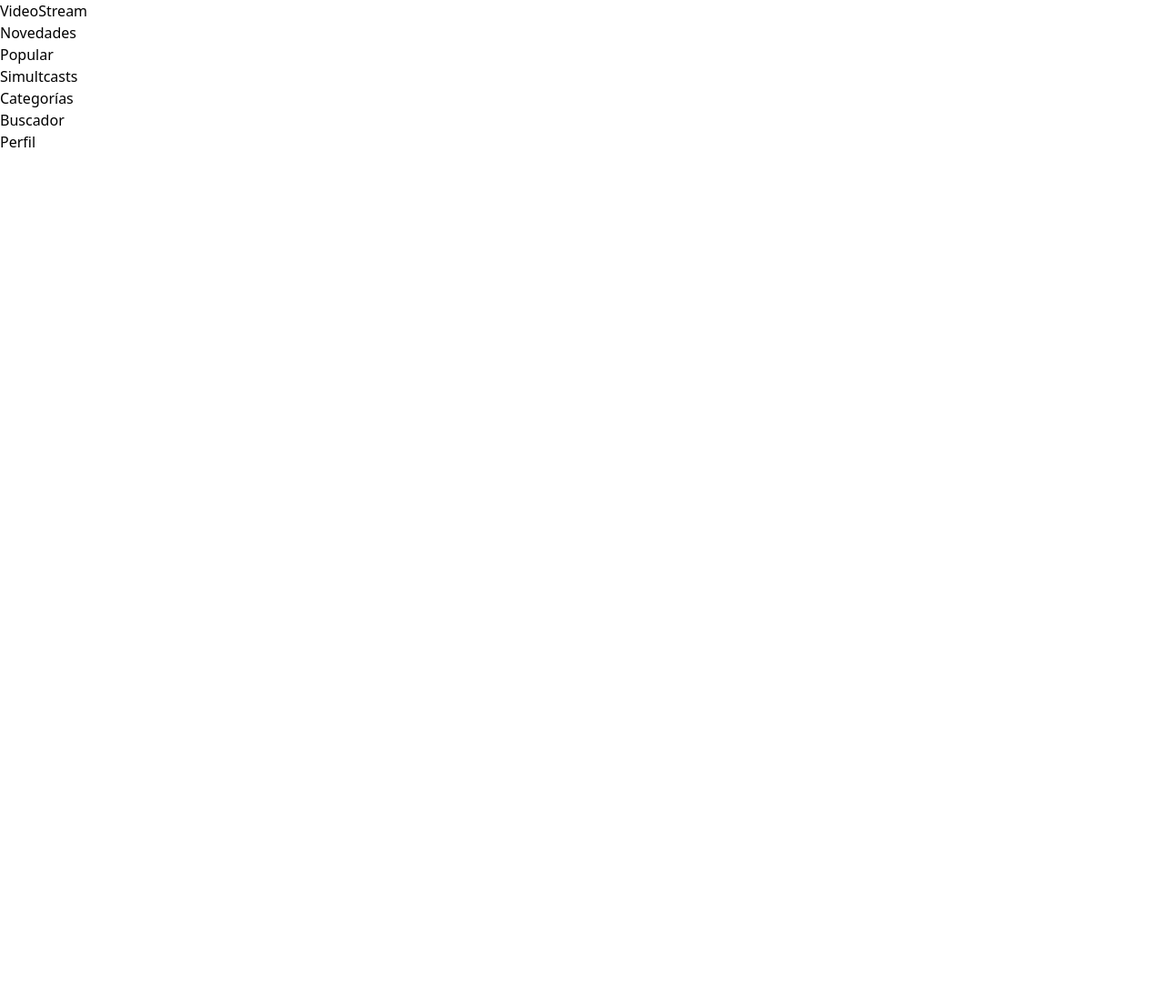
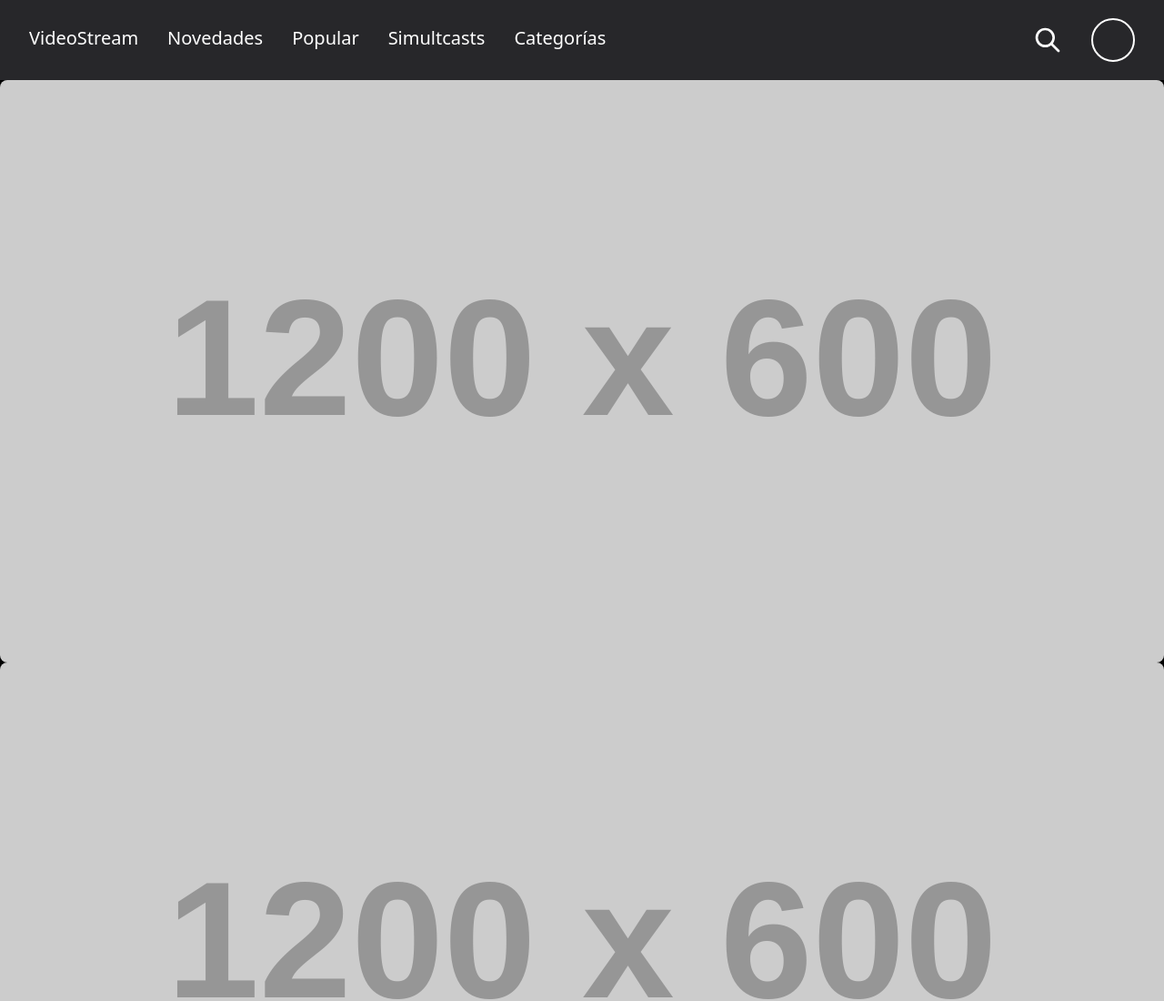
Before and after one commit to DanyRR3312/VideoStreaming, a plain HTML site: page index.html in a window 1280 px wide. Shown: the top 1100 px of the page at 91% size. Before the commit the page ends 800 px from the top, so only its background shows below. Drawn offline with nearby package versions, Linux system fonts and the light colour scheme; placeholder pictures from the web are drawn by us.

Commit message:
agregamos el carrusel de imagenes

```diff
--- a/index.html
+++ b/index.html
@@ -9,28 +9,62 @@
 </head>
 <body>
 
-    <header class="">
+    <header class="flex justify-between content-center bg-zinc-800 p-4 text-white">
 
-        <div>
+        <div class="flex content-center text-xl">
 
-            <div><h1>VideoStream</h1></div>
-            <div><h2>Novedades</h2></div>
-            <div><h2>Popular</h2></div>
-            <div><h2>Simultcasts</h2></div>
-            <div><h2>Categorías</h2></div>
+            <div class="my-3 mx-4"><h1>VideoStream</h1></div>
+            <div class="my-3 mx-4"><h2>Novedades</h2></div>
+            <div class="my-3 mx-4"><h2>Popular</h2></div>
+            <div class="my-3 mx-4"><h2>Simultcasts</h2></div>
+            <div class="my-3 mx-4"><h2>Categorías</h2></div>
 
         </div>
 
-        <div>
+        <div class="flex content-center">
 
-            <div>Buscador</div>
-            <div>Perfil</div>
+            <button class="my-3 mx-4"><img src="assets/search.svg" alt=""></button>
+
+            <div class="border-2 rounded-full border-whithe w-12 h-12  my-1 mx-4"></div>
 
         </div>
 
     </header>
 
-    <main></main>
+    <main>
+
+        <section id="carousel" class="bg-black min-h-[60rem] relative">
+
+            <div class="carousel-item active">
+                <img src="https://placehold.co/1200x600/FF5733/FFFFFF?text=Imagen+1" alt="Imagen 1" class="w-full h-auto object-cover rounded-lg">
+            </div>
+            <div class="carousel-item">
+                <img src="https://placehold.co/1200x600/33FF57/FFFFFF?text=Imagen+2" alt="Imagen 2" class="w-full h-auto object-cover rounded-lg">
+            </div>
+            <div class="carousel-item">
+                <img src="https://placehold.co/1200x600/3357FF/FFFFFF?text=Imagen+3" alt="Imagen 3" class="w-full h-auto object-cover rounded-lg">
+            </div>
+            <div class="carousel-item">
+                <img src="https://placehold.co/1200x600/FF33A1/FFFFFF?text=Imagen+4" alt="Imagen 4" class="w-full h-auto object-cover rounded-lg">
+            </div>
+
+            <button id="prevBtn" class="absolute top-1/2 left-4 transform -translate-y-1/2 bg-black bg-opacity-50 text-white p-3 rounded-full hover:bg-opacity-75 transition-all duration-300 focus:outline-none">
+                <svg xmlns="http://www.w3.org/2000/svg" class="h-6 w-6" fill="none" viewBox="0 0 24 24" stroke="currentColor">
+                    <path stroke-linecap="round" stroke-linejoin="round" stroke-width="2" d="M15 19l-7-7 7-7" />
+                </svg>
+            </button>
+
+            <button id="nextBtn" class="absolute top-1/2 right-4 transform -translate-y-1/2 bg-black bg-opacity-50 text-white p-3 rounded-full hover:bg-opacity-75 transition-all duration-300 focus:outline-none">
+                <svg xmlns="http://www.w3.org/2000/svg" class="h-6 w-6" fill="none" viewBox="0 0 24 24" stroke="currentColor">
+                    <path stroke-linecap="round" stroke-linejoin="round" stroke-width="2" d="M9 5l7 7-7 7" />
+                </svg>
+            </button>
+
+            <div id="dotsContainer" class="flex justify-center p-4"></div>
+
+        </section>
+
+    </main>
 
     <footer></footer>
 
```
Also changed, not shown: assets/search.svg (added).
